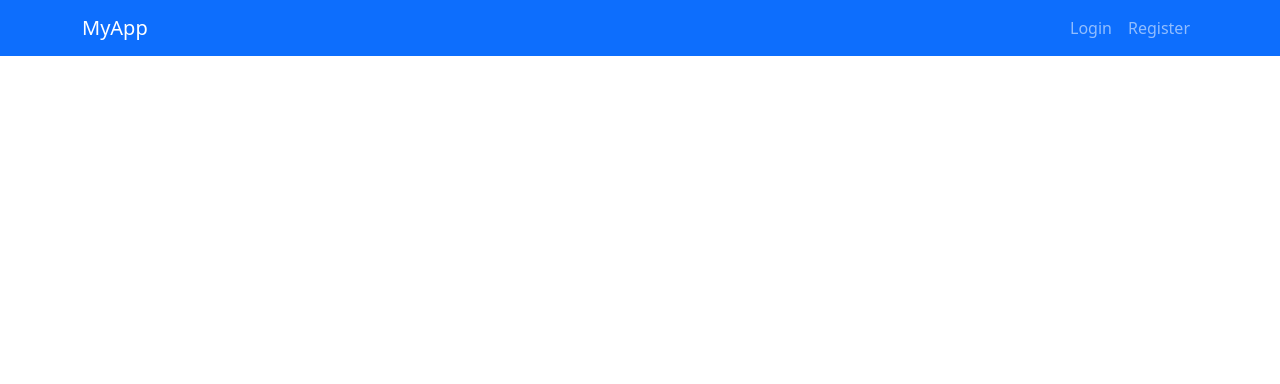
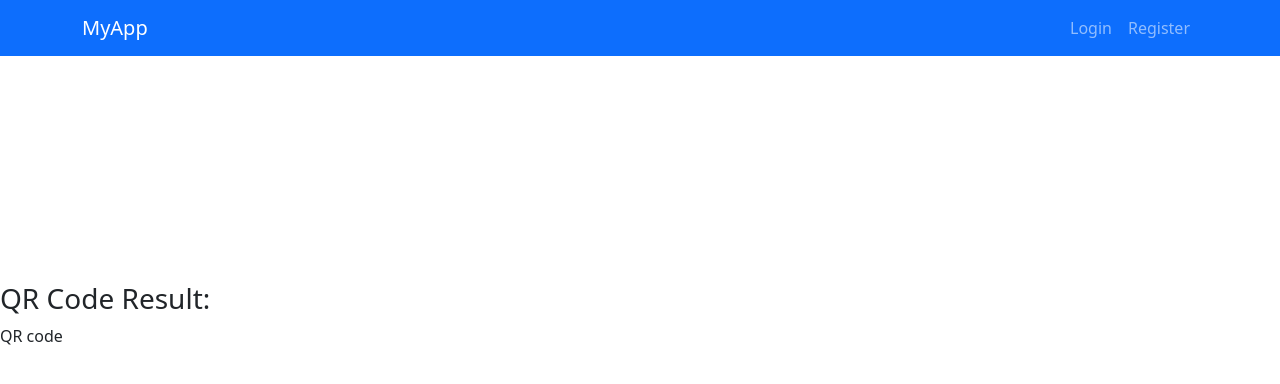
Before and after one commit to raphaelmoynat/frontpartiel, a React (Vite) app: page / in a window 1280 px wide. Shown: the top 384 px of the page. Built offline with nearby package versions, Linux system fonts and the light colour scheme; no server answers.

Commit message:
test cam

```diff
--- a/src/views/Home.jsx
+++ b/src/views/Home.jsx
@@ -1,70 +1,101 @@
-import React, { useRef, useEffect, useState } from 'react';
-import jsQR from 'jsqr';
+import React, { useRef, useState, useEffect } from 'react'
+import jsQR from 'jsqr'
 
-const QRCodeScanner = () => {
-    const videoRef = useRef(null);
-    const canvasRef = useRef(null);
-    const [qrContent, setQRContent] = useState(null);
+function QRCodeScanner() {
+    const videoRef = useRef(null)
+    const canvasRef = useRef(null)
+    const [result, setResult] = useState("")
+    const [scanning, setScanning] = useState(false)
 
     useEffect(() => {
-        const startCamera = async () => {
+        async function startCamera() {
             try {
                 const stream = await navigator.mediaDevices.getUserMedia({
-                    video: {
-                        facingMode: 'environment',
-                        width: { ideal: 640 },
-                        height: { ideal: 480 },
-                        frameRate: { ideal: 15 },
-                    },
-                });
-                if (videoRef.current) {
-                    videoRef.current.srcObject = stream;
+                    video: { facingMode: "environment" }
+                })
+
+                videoRef.current.srcObject = stream
+                videoRef.current.onloadedmetadata = () => {
+                    videoRef.current.play()
+                    setScanning(true)
                 }
             } catch (error) {
-                console.error(error);
+                console.log(error)
             }
-        };
+        }
 
-        startCamera();
+        startCamera()
 
-        const interval = setInterval(() => {
-            scanQRCode();
-        }, 500);
+        return () => {
+            if (videoRef.current && videoRef.current.srcObject) {
+                videoRef.current.srcObject.getTracks().forEach(track => track.stop())
+            }
+        }
+    }, [])
 
-        return () => clearInterval(interval);
-    }, []);
+    useEffect(() => {
+        let frameId
 
-    const scanQRCode = () => {
-        if (canvasRef.current && videoRef.current) {
-            const canvas = canvasRef.current;
-            const context = canvas.getContext('2d');
-            if (context) {
-                context.drawImage(videoRef.current, 0, 0, canvas.width, canvas.height);
-                const imageData = context.getImageData(0, 0, canvas.width, canvas.height);
-                const code = jsQR(imageData.data, imageData.width, imageData.height);
+        function scanQR() {
+            if (!scanning) return
+
+            if (videoRef.current && canvasRef.current) {
+                const video = videoRef.current
+                const canvas = canvasRef.current
+
+                canvas.width = video.videoWidth
+                canvas.height = video.videoHeight
+
+                const ctx = canvas.getContext('2d')
+                ctx.drawImage(video, 0, 0, canvas.width, canvas.height)
+
+                const imageData = ctx.getImageData(0, 0, canvas.width, canvas.height)
+
+                const code = jsQR(imageData.data, imageData.width, imageData.height)
                 if (code) {
-                    setQRContent(code.data);
-                    console.log(code.data);
-                } else {
-                    setQRContent(null);
+                    setResult(code.data)
                 }
             }
+
+            frameId = requestAnimationFrame(scanQR)
         }
-    };
+
+        if (scanning) {
+            frameId = requestAnimationFrame(scanQR)
+        }
+
+        return () => {
+            if (frameId) {
+                cancelAnimationFrame(frameId)
+            }
+        }
+    }, [scanning])
+
 
     return (
         <div>
-            <div style={{ width: '320px', height: '240px' }}>
-                <video ref={videoRef} width="320" height="240" autoPlay />
-                <canvas ref={canvasRef} width="320" height="240" />
+            <div style={{ position: "relative" }}>
+                <video
+                    ref={videoRef}
+                    style={{ width: "100%", maxWidth: "400px" }}
+                    playsInline
+                />
+                <canvas
+                    ref={canvasRef}
+                    style={{ display: "none" }}
+                />
             </div>
-            {qrContent && (
-                <div>
-                    <p>{qrContent}</p>
-                </div>
-            )}
+
+            <div style={{ marginTop: "20px" }}>
+                <h3>QR Code Result:</h3>
+                {result ? (
+                    <p>{result}</p>
+                ) : (
+                    <p>QR code</p>
+                )}
+            </div>
         </div>
-    );
-};
+    )
+}
 
-export default QRCodeScanner;
+export default QRCodeScanner
```
